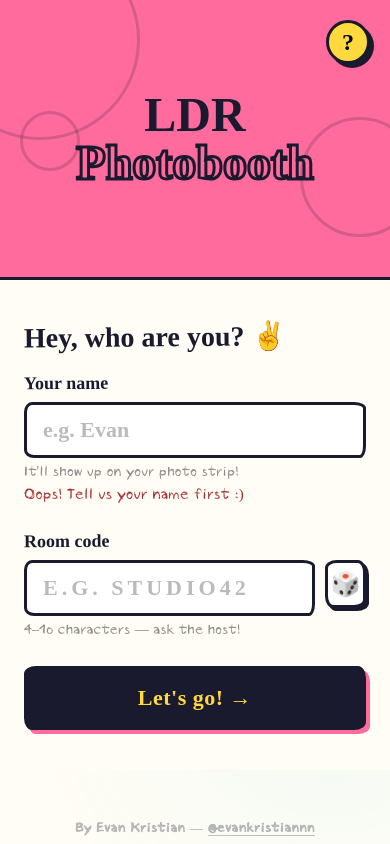
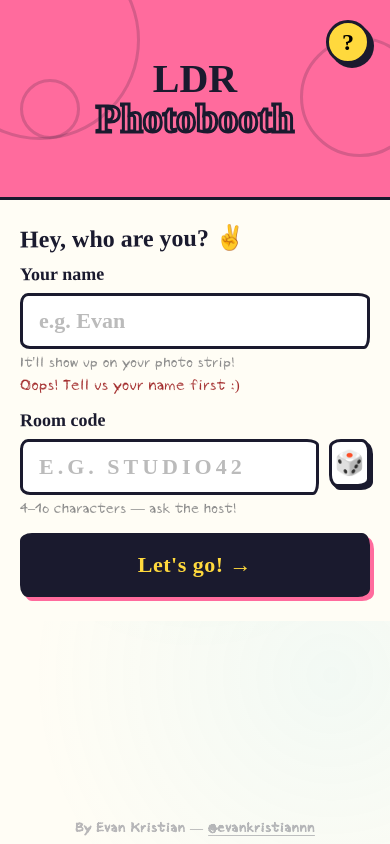
Before and after one commit to EvanKristianPratama/ldr-photobooth, a Next.js app in the folder client/: page / in a window 390 px wide. Built offline with nearby package versions, Linux system fonts and the light colour scheme; no server answers; a web font is replaced by a local one.

Commit message:
adjust ui

```diff
--- a/client/app/globals.css
+++ b/client/app/globals.css
@@ -1548,22 +1548,26 @@ body::before{
 
   .join-left, .join-right {
     width: 100% !important;
-    padding: 40px 24px !important;
+    padding: 24px 20px !important;
   }
 
   .join-left {
     border-right: none !important;
     border-bottom: 3px solid var(--ink) !important;
-    min-height: 280px !important;
+    min-height: 200px !important; /* Smaller min-height */
   }
 
   .join-left .big-doodle {
-    font-size: 48px !important;
+    font-size: 40px !important; /* Smaller title */
   }
 
   .form-section-title {
-    font-size: 28px !important;
-    margin-bottom: 20px !important;
+    font-size: 24px !important;
+    margin-bottom: 12px !important;
+  }
+
+  .form-group {
+    margin-bottom: 16px !important;
   }
 
   /* Layout Screen */
```
